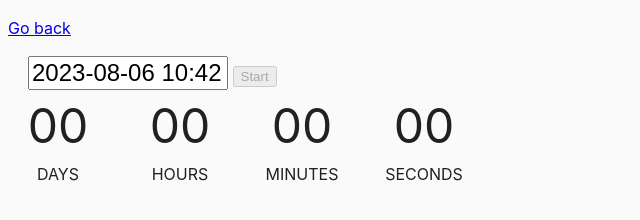
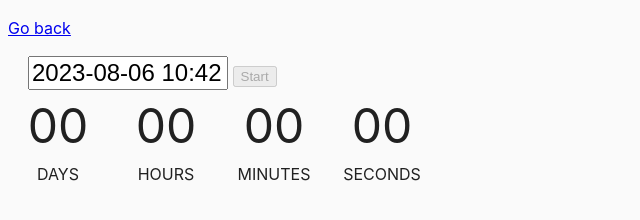
Before and after one commit to Roman80-IT/goit-js-hw-09, a website built with Parcel: page src/02-timer.html in a window 1280 px wide. Shown: the whole page, without its empty margins (0-640 px from the left). Built offline with nearby package versions, Linux system fonts and the light colour scheme.

Commit message:
Update 02-timer.html

```diff
--- a/src/02-timer.html
+++ b/src/02-timer.html
@@ -14,7 +14,7 @@
 
       .timer {
         display: flex;
-        gap: 22px;
+        gap: 8px;
       }
 
       .field {
```
